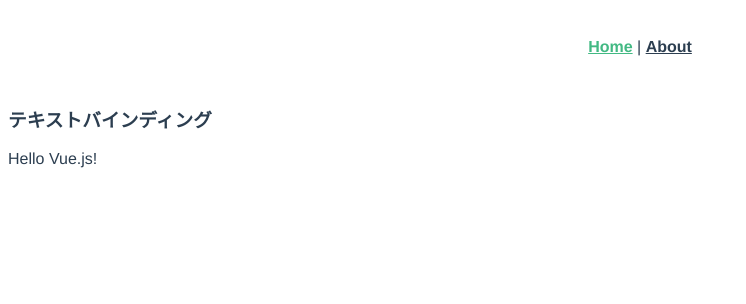
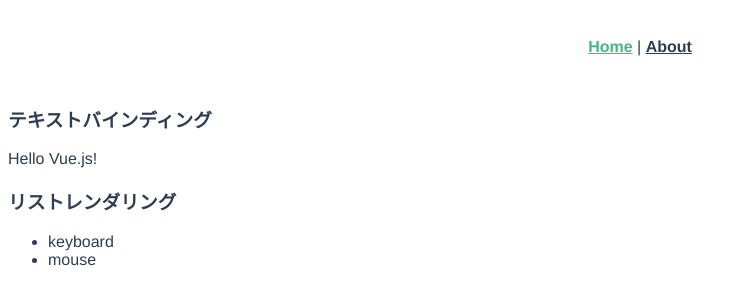
Before and after one commit to kenshiroikeda/hol-vue-ts-basic, a Vue app in the folder vue-lab/: page / in a window 1280 px wide. Shown: the top 304 px of the page, without its empty margins (0-746 px from the left). Built offline with nearby package versions, Linux system fonts and the light colour scheme.

Commit message:
Exercise 2

```diff
--- a/vue-lab/src/views/Home.vue
+++ b/vue-lab/src/views/Home.vue
@@ -2,16 +2,37 @@
   <div class="home">
     <h3>テキストバインディング</h3>
     <span>{{ msg }}</span>
+    <h3>リストレンダリング</h3>
+    <ul id="item-list">
+      <li v-for="item in items" :key="item.id">
+        {{item.name}}
+      </li>
+    </ul>
   </div>
 </template>
 
 <script lang="ts">
 import Vue from "vue";
 
+declare interface Item {
+  id:number;
+  name:string;
+}
+
 export default Vue.extend({
   data() {
     return {
-      msg: "Hello Vue.js!"
+      msg: "Hello Vue.js!",
+      items: [
+        {
+          id: 1,
+          name: "keyboard"
+        },
+        {
+          id: 2,
+          name: "mouse"
+        }
+      ] as Item[]
     };
   }
 });
```
